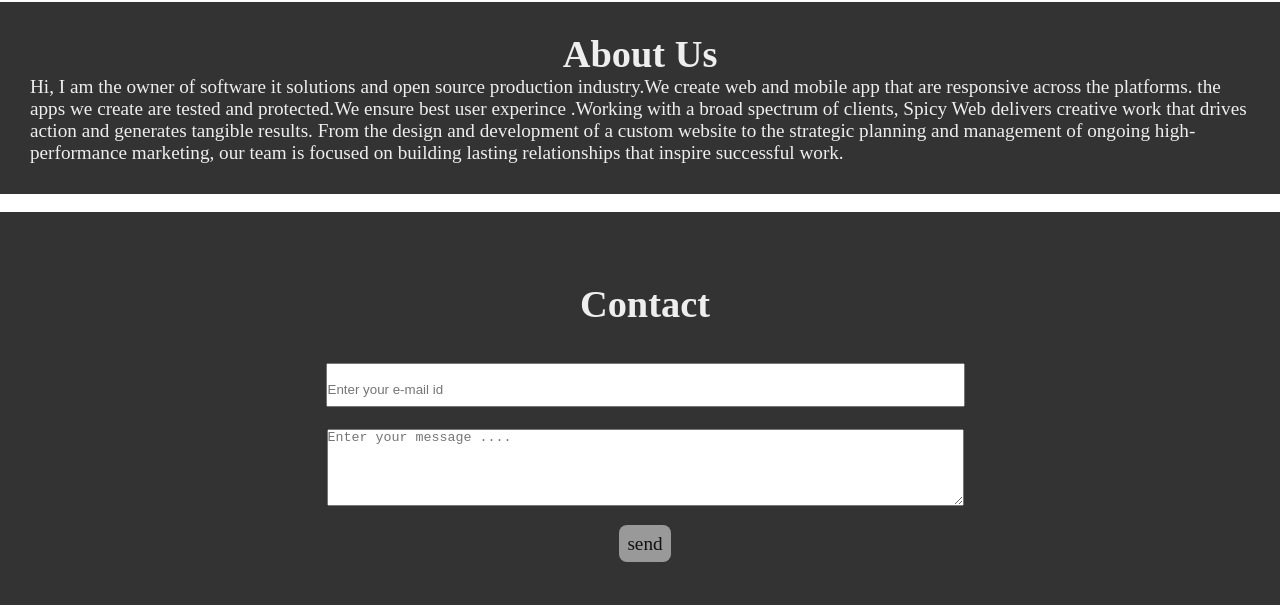
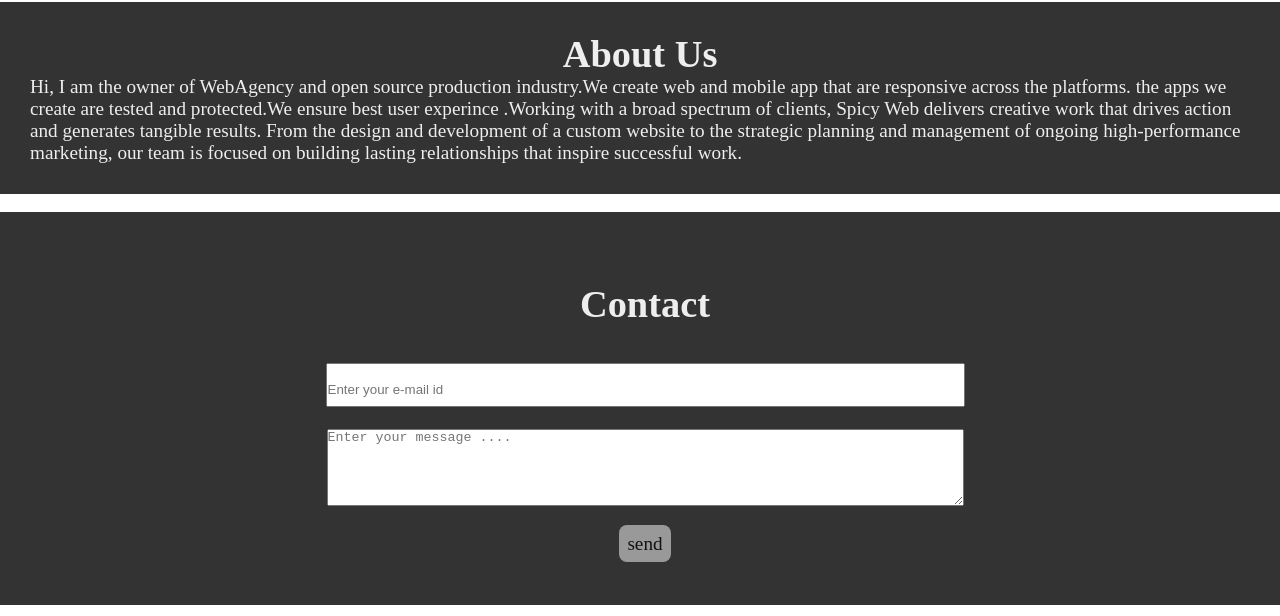
Before and after one commit to 19ucs117/EnglishAssignment, a plain HTML site: page index.html in a window 1280 px wide. Shown: the part 4434-5050 px from the top of the page. Drawn offline with nearby package versions, Linux system fonts and the light colour scheme.

Commit message:
Update index.html
Description changed

```diff
--- a/index.html
+++ b/index.html
@@ -136,8 +136,7 @@
                     <iframe  class="if" width="100%" src="https://www.youtube.com/embed/2eKrahtDk70" title="YouTube video player" frameborder="0" allow="accelerometer; autoplay; clipboard-write; encrypted-media; gyroscope; picture-in-picture" allowfullscreen></iframe></div>
                 <div style="padding: 30px" class="about" id="about">
                     <h1>About Us </h1>
-                    Hi, I am the owner of software it solutions
-                    and open source production industry.We create web and
+                    Hi, I am the owner of WebAgency and open source production industry.We create web and
                     mobile app that are responsive across the platforms.
                     the apps we create are tested and protected.We ensure best user experince .Working with a broad spectrum of clients, Spicy Web delivers creative work that drives action and generates tangible results. From the design and development of a custom website to the strategic planning and management of ongoing high-performance marketing, our team is focused on building lasting relationships that inspire successful&nbsp;work.
                     </div>
```
